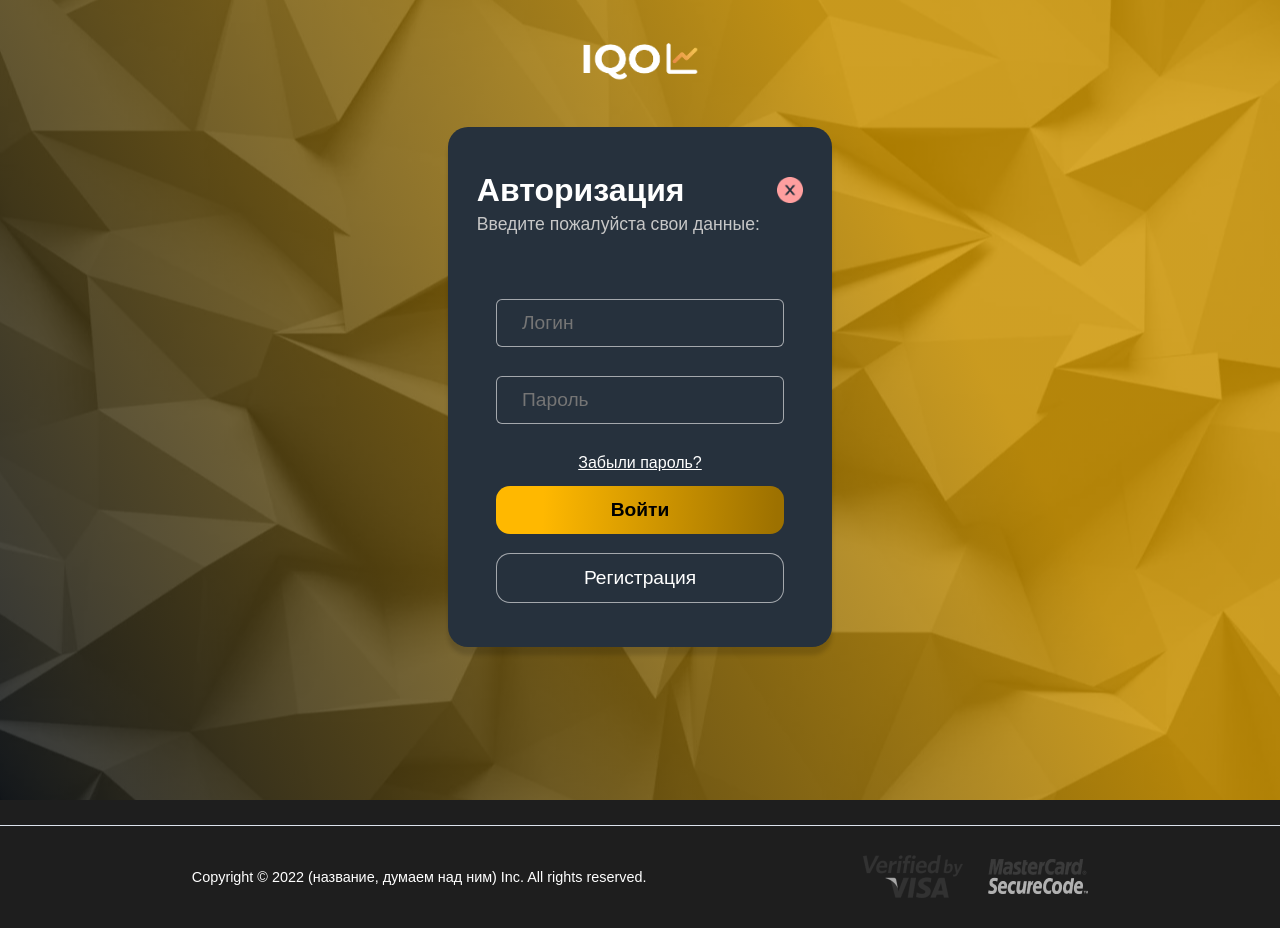
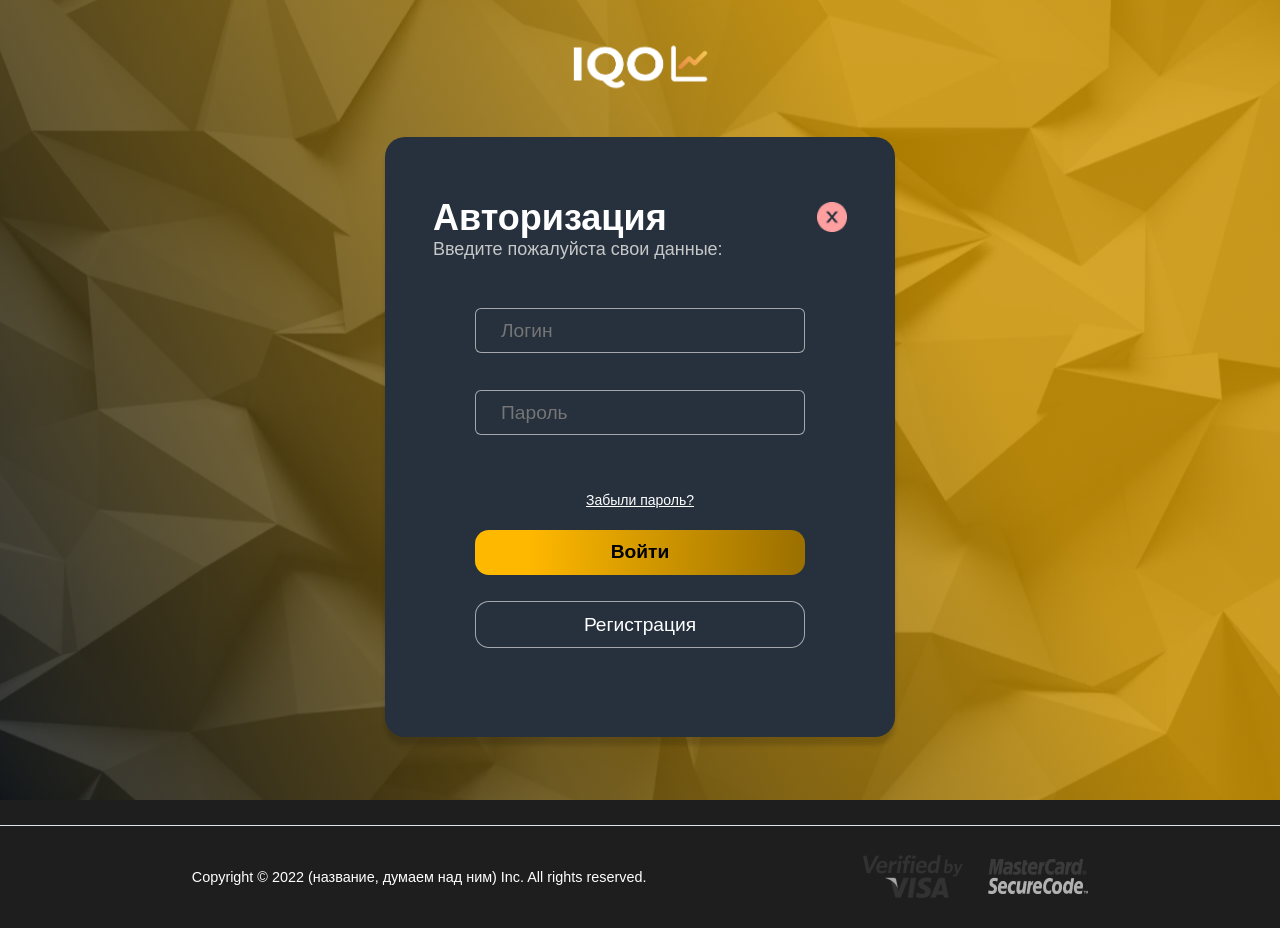
Before and after one commit to Spirit-Tiger/IQO1, a React (Create React App) app in the folder iqo1-app/: page /login in a window 1280 px wide. Built offline with nearby package versions, Linux system fonts and the light colour scheme; a web font is replaced by a local one.

Commit message:
login static page

```diff
--- a/iqo1-app/src/pages/LoginPage.tsx
+++ b/iqo1-app/src/pages/LoginPage.tsx
@@ -107,7 +107,7 @@ const LoginPageContainer = styled.div`
 
   @media (min-width: 768px) {
     width: 100vw;
-    height: 100vh;
+    min-height: 100vh;
     max-width: 100%;
     color: white;
     background: linear-gradient(
@@ -131,6 +131,7 @@ const Logo = styled.img`
 
   @media (min-width: 768px) {
     width: 10%;
+    min-width: 150px;
     margin: 30px 0 40px 0;
   }
 `;
@@ -138,30 +139,24 @@ const Logo = styled.img`
 const FormContainer = styled.div`
   background-color: rgba(38, 49, 61, 1);
   border-radius: 20px;
-  margin-bottom: 20px;
+  margin-bottom: 30px;
   display: flex;
   flex-direction: column;
   align-items: center;
   box-shadow: 0 8px 4px rgba(0, 0, 0, 0.15);
 
+
   @media (min-width: 320px) {
-    width: 90vw;
-    height: 75vh;
-    max-height: 550px;
-    min-height: 400px;
-    justify-content: space-evenly;
+    padding: 33px 24px;
+    width: calc(315px - 48px);
+    height: calc(490px - 66px);
+
   }
 
   @media (min-width: 768px) {
-    width: 70vw;
-    height: 65vh;
-    max-height: 700px;
-    min-height: 450px;
-    justify-content: space-evenly;
-  }
-
-  @media (min-width: 1080px) {
-    width: 30vw;
+    width: calc(510px - 96px);
+    height: calc(600px - 120px);
+    padding: 60px 48px;
   }
 `;
 
@@ -169,26 +164,19 @@ const FlexContainer = styled.div`
   display: flex;
   justify-content: space-between;
   margin-bottom: 15px;
-  width: 85%;
-
-  @media (max-width: 768px) {
-    margin: 0;
-  }
+  width: 100%;
+  position: relative;
 `;
 
 const Header = styled.h2`
   margin: 0;
 
   @media (min-width: 320px) {
-    font-size: 1.6em;
+    font-size: 24px;
   }
 
-  @media (min-width: 1080px) {
-    font-size: 2em;
-  }
-
-  @media (min-width: 1400px) {
-    font-size: 2.4em;
+  @media (min-width: 768px) {
+    font-size: 36px;
   }
 `;
 
@@ -197,15 +185,14 @@ const Text = styled.p`
   color: rgba(199, 199, 199, 1);
 
   @media (min-width: 320px) {
-    font-size: 1em;
+    font-size: 14px;
+    margin-top: 15px;
+    position: absolute;
   }
 
-  @media (min-width: 1080px) {
-    font-size: 1.1em;
-  }
-
-  @media (min-width: 1400px) {
-    font-size: 1.2em;
+  @media (min-width: 768px) {
+    font-size: 18px;
+    margin-top: 0;
   }
 `;
 
@@ -219,11 +206,6 @@ const CloseBtn = styled.div`
   }
 
   @media (min-width: 768px) {
-    width: 26px;
-    height: 26px;
-  }
-
-  @media (min-width: 1400px) {
     width: 30px;
     height: 30px;
   }
@@ -235,37 +217,34 @@ const FormikStyledForm = styled(Form)`
   justify-content: space-between;
 
   @media (min-width: 320px) {
-    width: 85%;
-    height: 42vh;
-    min-height: 250px;
+    width: 100%;
+    margin-top: 60px;
+    height: 340px;
   }
 
   @media (min-width: 768px) {
-    width: 75%;
-    height: 38vh;
-    min-height: 300px;
+    margin-top: 54px;
+    width: 330px;
+    height: 340px;
   }
 `;
 
 const FormikStyledField = styled(Field)`
   font-size: 1.2em;
   color: white;
-  height: 40px;
+  height: 37px;
   min-height: 35px;
   padding: 3px 25px;
   border-radius: 6px;
   border: 1px solid rgba(255, 255, 255, 0.58);
   background-color: rgba(38, 49, 61, 1);
-
-  @media (max-height: 700px) {
-    height: 30px;
-    min-height: 25px;
-    font-size: 1.1em;
-  }
 `;
 
 const ForgetPassButton = styled.div`
   text-align: center;
+  margin-top: 20px;
+  font-weight: 500;
+font-size: 14px;
   margin-bottom: -15px;
   a {
     color: white;
@@ -279,24 +258,19 @@ export const LoginButton = styled.button`
   border: none;
   background: linear-gradient(92.77deg, #ffb800 16.59%, #9d7100 97.23%);
   border-radius: 14px;
-  height: 48px;
+  height: 45px;
   margin-bottom: -10px;
 
   :hover {
     cursor: pointer;
   }
 
-  @media (max-height: 700px) {
-    height: 42px;
-    min-height: 30px;
-    font-size: 1.1em;
-  }
 `;
 
 const RegistrationButton = styled(Link)`
   color: white;
   font-size: 1.2em;
-  height: 48px;
+  height: 45px;
   text-decoration: none;
   border: 1px solid rgba(255, 255, 255, 0.58);
   border-radius: 14px;
@@ -304,10 +278,4 @@ const RegistrationButton = styled(Link)`
   display: flex;
   justify-content: center;
   align-items: center;
-
-  @media (max-height: 700px) {
-    height: 42px;
-    min-height: 30px;
-    font-size: 1.1em;
-  }
 `;
```
